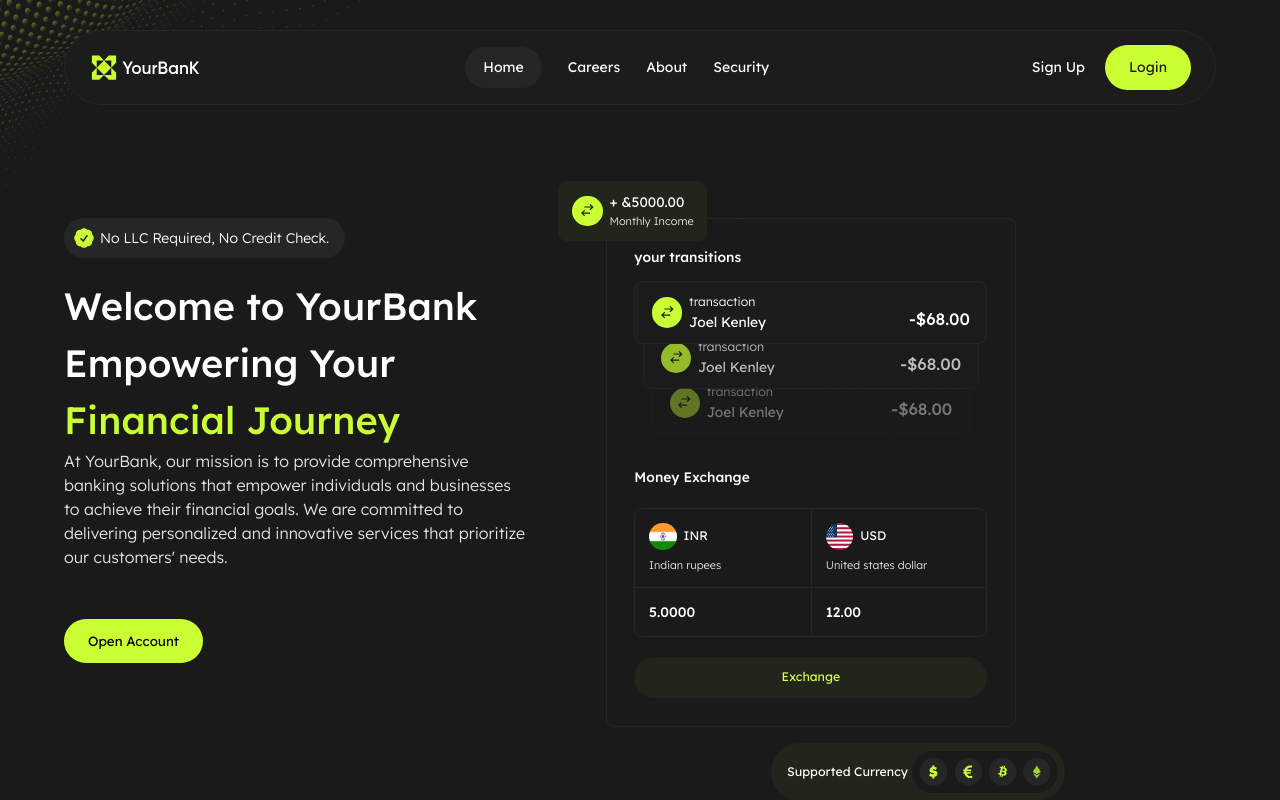
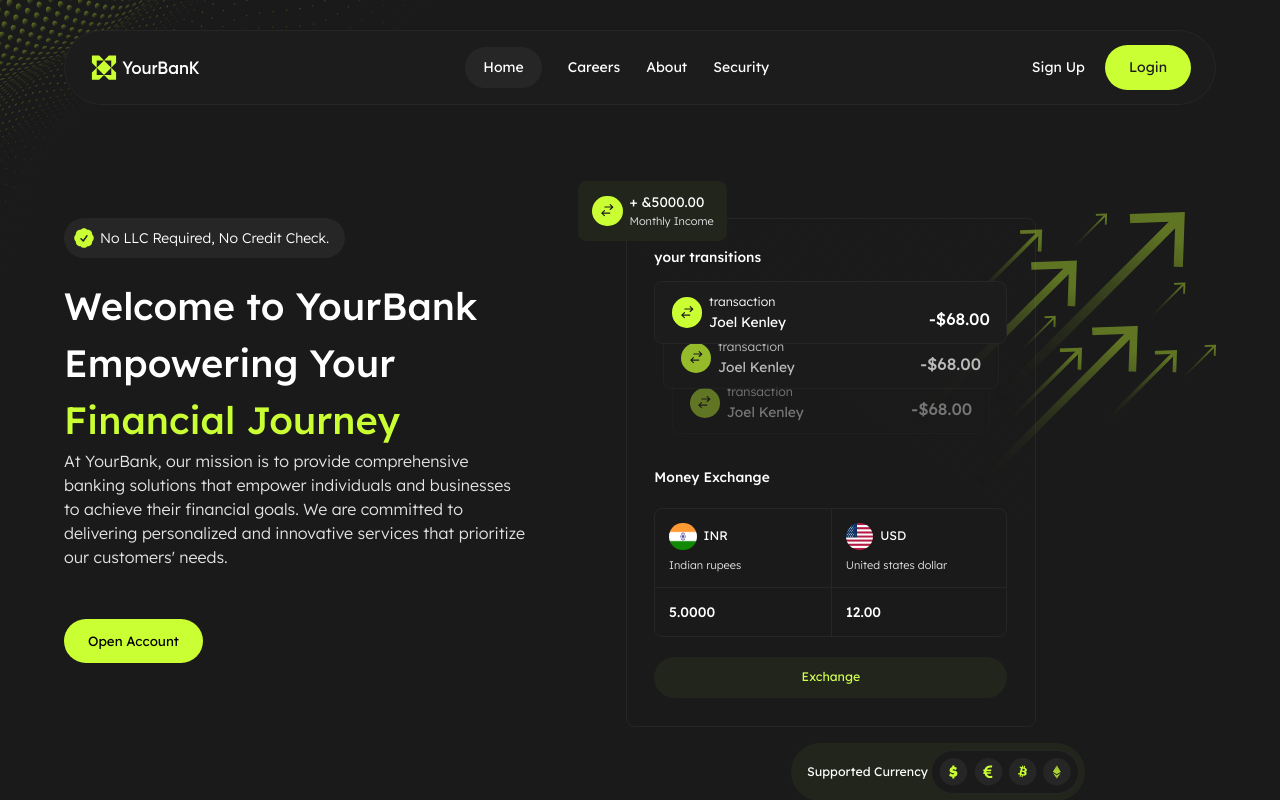
Before and after one commit to elizbaryananush/banking-website, a React (Create React App) app: page / in a window 1280 px wide. Shown: the top 800 px of the page. Built offline with nearby package versions, Linux system fonts and the light colour scheme.

Commit message:
initialcommit

```diff
--- a/src/App.jsx
+++ b/src/App.jsx
@@ -9,15 +9,22 @@ import About from './Pages/About';
 import Security from './Pages/Security';
 
 function App() {
-  const [page, setPage] = useState(1)
-  const [size, setSize] = useState()
-  const [buttons, setButtons] = useState(true)
-  const width = window.innerWidth
+  const [page, setPage] = useState(1);
+  const [size, setSize] = useState(window.innerWidth);
+  const [buttons, setButtons] = useState(true);
 
   useEffect(() => {
-    setSize(window.innerWidth > 450 ? true : false)
-    console.log(window.innerWidth);
-  }, [window.innerWidth])
+    const handleResize = () => {
+      setSize(window.innerWidth);
+      setButtons(window.innerWidth > 450);
+    };
+
+    window.addEventListener('resize', handleResize);
+
+    return () => {
+      window.removeEventListener('resize', handleResize);
+    };
+  }, []);
 
   return (
     <div className="App">
@@ -58,7 +65,7 @@ function App() {
               </svg>
             </button>
           </div>
-          <ul style={buttons ? null : { display: 'none' }} className="list">
+          <ul style={size > 450 ? null : !buttons ? {display : 'none'} : null} className="list">
             <li
               onClick={() => {
                 setPage(1)
--- a/src/Components/Home/Hero.jsx
+++ b/src/Components/Home/Hero.jsx
@@ -144,8 +144,8 @@ function Hero() {
                             </svg>
                     </div>
                 </div>
+            </div>
             <img className='design' src={design} alt="" />
-            </div>
         </div>
     )
 }
--- a/src/css/about.scss
+++ b/src/css/about.scss
@@ -97,6 +97,10 @@
             align-items: flex-end;
             gap: 80px;
             margin: 120px auto;
+
+            .text2{
+                display: none !important;
+            }
 
             .heading {
                 display: flex;
--- a/src/css/home.scss
+++ b/src/css/home.scss
@@ -29,11 +29,11 @@
             display: flex;
             width: 90%;
             display: flex;
-            padding: 60px 200px 60px 0;
+            padding: 60px 180px 60px 0;
             margin-left: 50%;
             transform: translateX(-50%);
             margin-top: 158px;
-            gap: 8%;
+            gap: 10%;
             position: relative;
 
             .leftCont {
@@ -449,9 +449,9 @@
 
             .design {
                 position: absolute;
-                right: 69px;
+                right: -0px;
                 top: 54px;
-                z-index: -1;
+                // z-index: -1;
             }
         }
 
--- a/src/index.js
+++ b/src/index.js
@@ -6,9 +6,9 @@ import reportWebVitals from './reportWebVitals';
 
 const root = ReactDOM.createRoot(document.getElementById('root'));
 root.render(
-  <React.StrictMode>
+  // <React.StrictMode>
     <App />
-  </React.StrictMode>
+  // </React.StrictMode>
 );
 
 // If you want to start measuring performance in your app, pass a function
```
